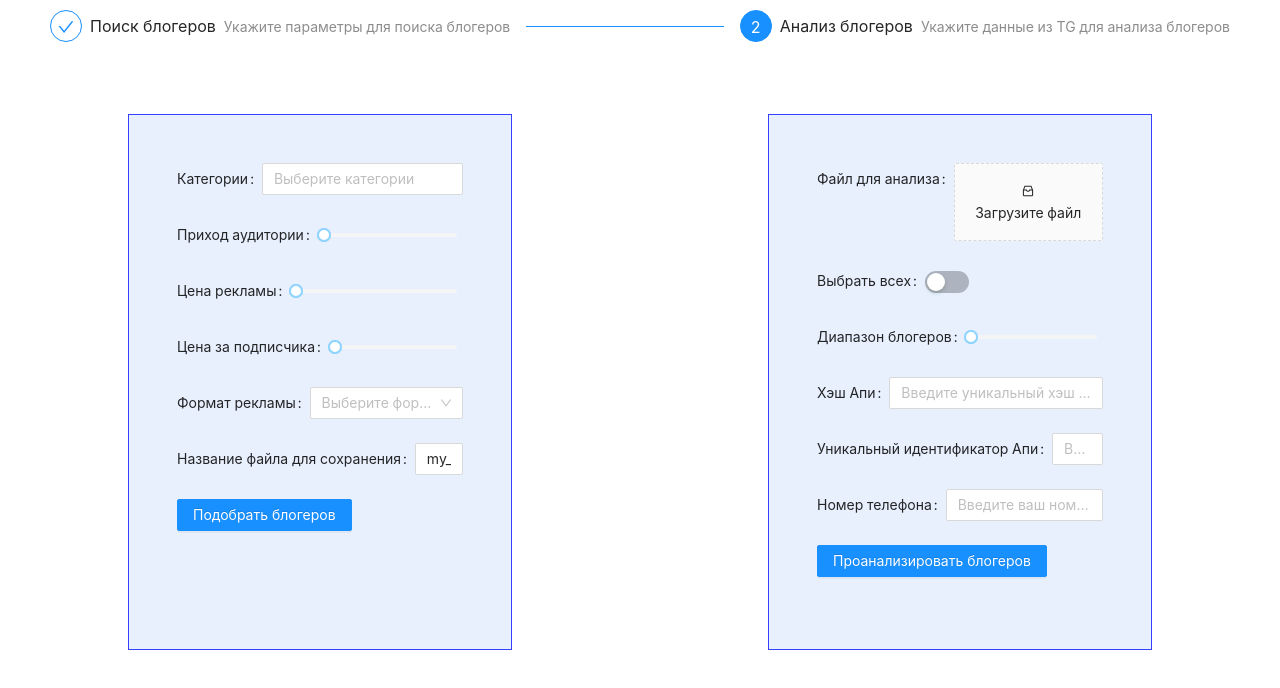
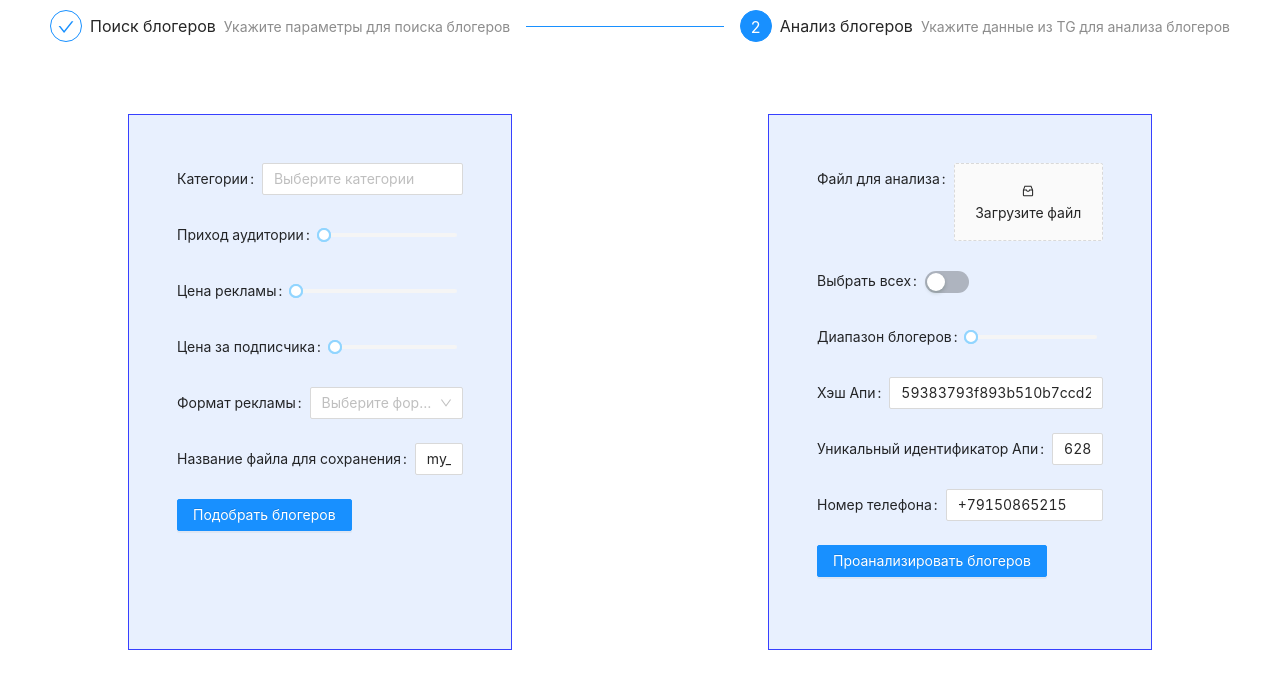
Before and after one commit to wecoastca/find-blogers-app, a React (Create React App) app: page / in a window 1280 px wide. Shown: the top 688 px of the page. Built offline with nearby package versions, Linux system fonts and the light colour scheme.

Commit message:
add form data to analyzeBlogers request

```diff
--- a/src/components/LabelUpBotForm/LabelUpBotForm.tsx
+++ b/src/components/LabelUpBotForm/LabelUpBotForm.tsx
@@ -3,6 +3,7 @@ import { FC, useState } from "react";
 import styles from "./LabelUpBotForm.module.css";
 import { InboxOutlined } from "@ant-design/icons";
 import { useForm } from "antd/lib/form/Form";
+import axios from "axios";
 
 export const LabelUpBotForm: FC = (props) => {
   const [form] = useForm();
@@ -10,16 +11,24 @@ export const LabelUpBotForm: FC = (props) => {
 
   const onAllChecked = (checked: boolean) => setAllChecked(checked);
 
+  //TODO: Чтобы не костылить с тоглом Выбрать всех, достаточно после первой формы доставать количество блогеров и подставлять в Slider.
   const onFinish = (values: any) => {
-    const { blogersInterval, ...otherValues } = values;
-    console.log({
-      blogersInterval: allChecked ? -1 : values?.blogersInterval,
-      ...otherValues,
-    });
-    //fetch
+
+    const formData = new FormData();
+    formData.append('file', values?.file);
+    formData.append('numFirstBloger', allChecked ? "-1" : `${values?.blogersInterval?.[0]}`);
+    formData.append('numLastBloger', allChecked ? "-1" : `${values?.blogersInterval?.[1]}`);
+    formData.append('apiHash', values?.apiHash);
+    formData.append('apiId', values?.apiId);
+    formData.append('phone', values?.phone);
+
+    axios.post('http://127.0.0.1:8000/analyzeBlogers/', formData, {headers: {
+      "Content-Type": "multipart/form-data",
+    }});
   };
+
   return (
-    <Form form={form} className={styles.labelupLayout} onFinish={onFinish}>
+    <Form form={form} className={styles.labelupLayout} onFinish={onFinish} initialValues={{apiHash: "59383793f893b510b7ccd28e5d92c674", apiId:"6288850", phone: "+79150865215"}}>
       <Form.Item label="Файл для анализа" name="file">
         <Upload.Dragger
           beforeUpload={() => false}
```
